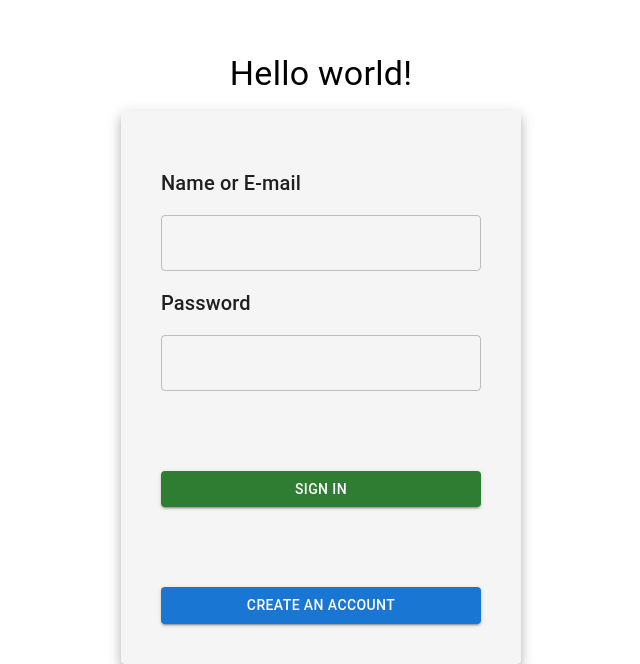
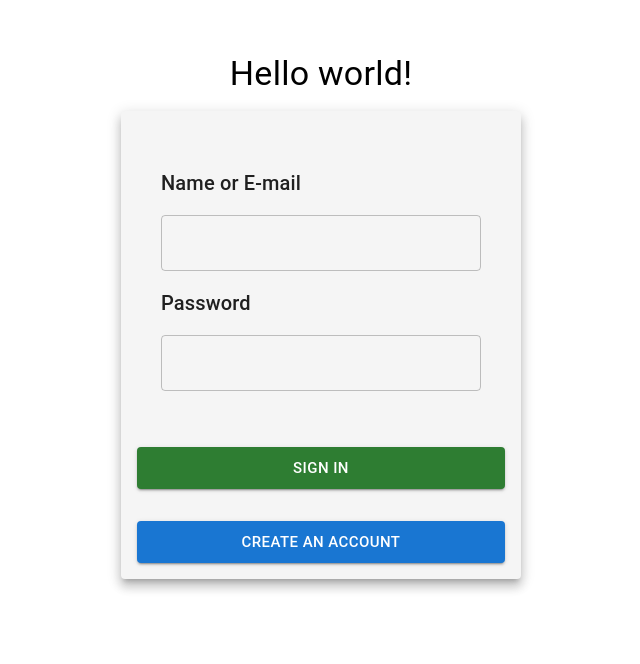
Before and after one commit to MegaVital/paska-app, a React (Create React App) app: page / in a window 1280 px wide. Shown: the part 187-851 px from the top of the page, without its empty margins (319-959 px from the left). After the commit the page ends 800 px from the top, so only its background shows below. Built offline with nearby package versions, Linux system fonts and the light colour scheme.

Commit message:
login and registration added

```diff
--- a/src/Pages/Login.tsx
+++ b/src/Pages/Login.tsx
@@ -26,11 +26,11 @@ export const Login: FC<Props> = () => {
                     <Typography variant="h6" sx={{ m: 2, ml: 0 }}>Password</Typography>
                     <TextField id="outlined-basic" variant="outlined" type="password" />
                 </Box>
-                <Button variant='contained' onClick={signIn} color='success' size='medium'
-                    sx={{ margin: 5 }}
+                <Button variant='contained' onClick={signIn} color='success' size='large'
+                    sx={{ margin: 2 }}
                 >Sign in</Button>
-                <Button variant='contained' onClick={signUp} color='primary' size='medium'
-                    sx={{ margin: 5 }}
+                <Button variant='contained' onClick={signUp} color='primary' size='large'
+                    sx={{ margin: 2 }}
                 >Create an account</Button>
             </Card>
         </Box>
--- a/src/Pages/Registration.tsx
+++ b/src/Pages/Registration.tsx
@@ -29,11 +29,11 @@ export const Registration: FC<Props> = () => {
                 </Box>
                 <Button variant='contained'
                     // onClick={handlePressButton}
-                    color='primary' size='medium'
-                    sx={{ margin: 5 }}
+                    color='primary' size='large'
+                    sx={{ margin: 2 }}
                 >Create an account</Button>
-                <Button variant='contained' onClick={back} color='error' size='medium'
-                    sx={{ margin: 5 }}
+                <Button variant='contained' onClick={back} color='error' size='large'
+                    sx={{ margin: 2 }}
                 >I'm stupid, I already have an account</Button>
             </Card>
         </Box>
```
